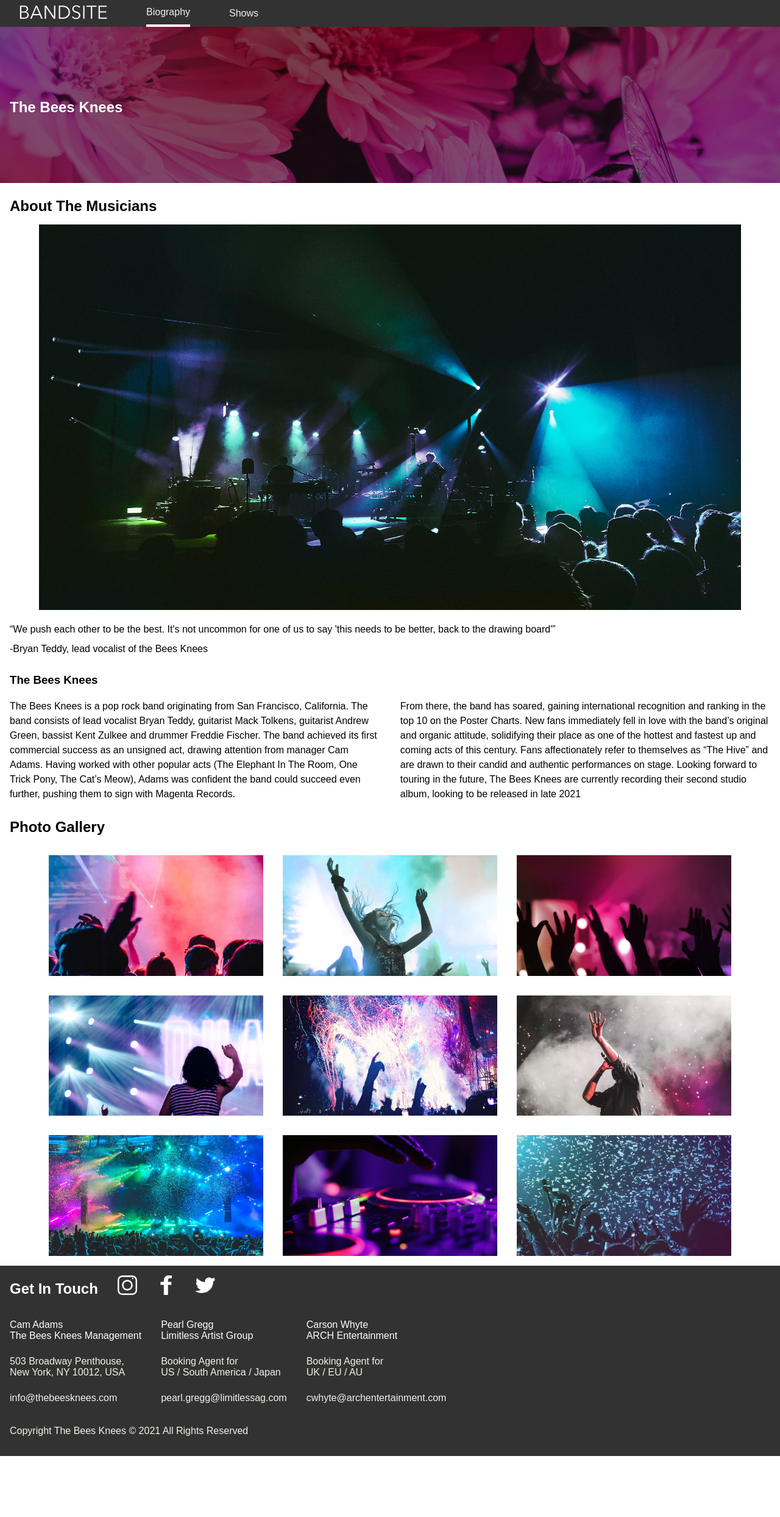
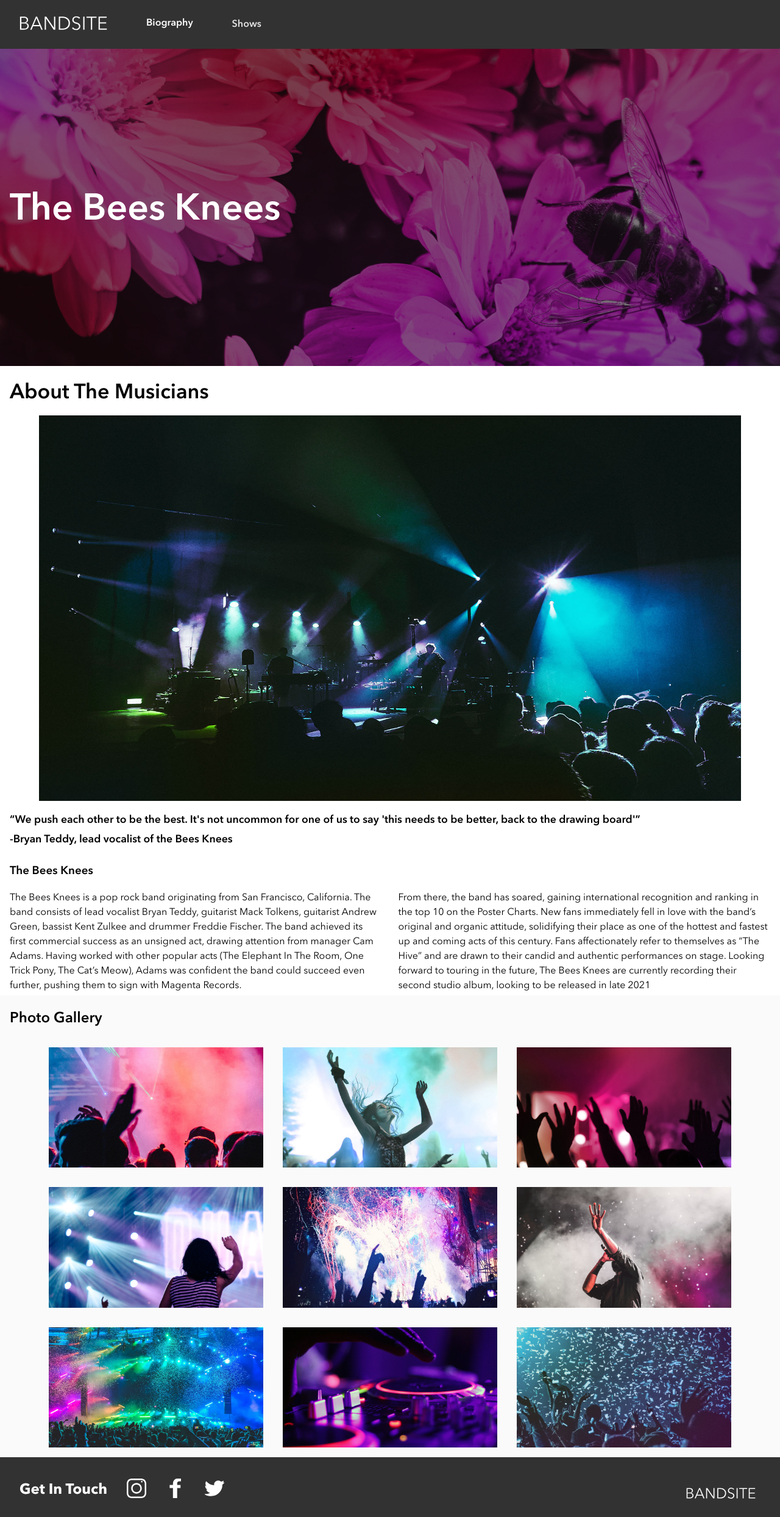
Before and after one commit to dilpreettoor/bandsite, a plain HTML site: page index.html in a window 1280 px wide. Shown: the top 2487 px of the page at 61% size. Before the commit the page ends 2387 px from the top, so only its background shows below. Drawn offline with Linux system fonts and the light colour scheme.

Commit message:
Added responsiveness for Desktop and fixed some minor color and font issues

```diff
--- a/index.html
+++ b/index.html
@@ -15,8 +15,8 @@
             <img src="./assets/logos/Logo-bandsite.svg" alt="site-logo" class="site-header__logo"/>
         </a>
           <ul class="site-header__nav-list">
-            <li class="site-header__nav-item  active"><a href="#" class="site-header__nav-link ">Biography</a></li>
-            <li class="site-header__nav-item"><a href="#" class="site-header__nav-link">Shows</a></li>
+            <li class="site-header__nav-item active"><a href="#" class="site-header__nav-link">Biography</a></li>
+            <li class="site-header__nav-item"><a href="#" class="site-header__nav-link inactive">Shows</a></li>
           </ul>
         </nav>
       </header>
@@ -35,7 +35,7 @@
         <p class="about__quote">-Bryan Teddy, lead vocalist of the Bees Knees</p>
         </p>
 
-        <h3 class="about_subtitle">
+        <h3 class="about__subtitle">
             The Bees Knees
         </h3>
         <div class="about__wrapper">
@@ -91,12 +91,15 @@
     <!-- Footer -->
     <footer class="footer">
     <div class="footer__wrapper">
+
         <h2 class="footer__title">get in touch</h2>
         <div class="footer__social">
             <img src="./assets/icons/Icon-instagram.svg" alt="instagram icon" class="footer__social-icon"/>
             <img src="./assets/icons/Icon-facebook.svg" alt="facebook icon" class="footer__social-icon"/>
             <img src="./assets/icons/Icon-twitter.svg" alt="twitter icon" class="footer__social-icon"/>
+            <img src="./assets/logos/Logo-bandsite.svg" alt="logo" class="footer__top-logo"/>
         </div>
+
     </div>
 
 
@@ -153,8 +156,9 @@
 
     <div class="footer__wrapper">
         <img src="./assets/logos/Logo-bandsite.svg" alt="logo" class="footer__logo"/>
+    </div>
         <p class="footer__copyright-text">Copyright The Bees Knees © 2021 All Rights Reserved</p>
-    </div>
+
 </footer>
 </body>
 </html>
--- a/styles/bio.scss
+++ b/styles/bio.scss
@@ -11,7 +11,6 @@ h1, h2, h3, h4, h5, h6 {
     margin: 0;
     padding: 0;
     box-sizing: border-box;
-    font-family: variables.$font-family;
     text-decoration: none;
 }
 
@@ -23,6 +22,7 @@ h1, h2, h3, h4, h5, h6 {
         padding: 0rem 2rem;
         flex-direction: row;
         justify-content: flex-start;
+
     }
 
     &__nav {
@@ -35,6 +35,7 @@ h1, h2, h3, h4, h5, h6 {
             flex-direction: row;
             width: auto;
             column-gap: 4em;
+            height: 10vh;
 
         }
 
@@ -65,11 +66,13 @@ h1, h2, h3, h4, h5, h6 {
 
         @include mixins.tablet {
             margin-right: 4rem;
+            padding: 2.3rem 0;
         }
     }
 
     &__nav-link {
-        color: variables.$alabaster;
+        color:variables.$white;
+        @include mixins.font(AvenirNextDemi);
     }
 
 }
@@ -77,6 +80,13 @@ h1, h2, h3, h4, h5, h6 {
 .active {
     border-bottom: 4px solid variables.$white;
 }
+
+.inactive {
+    color: variables.$mercury;
+}
+
+
+
 
 
 
@@ -88,10 +98,20 @@ h1, h2, h3, h4, h5, h6 {
     display: flex;
     align-items: center;
 
+    @include mixins.tablet {
+        height: 65vh;
+    }
+
     &__title {
         color: variables.$white;
         text-transform: capitalize;
         z-index: 1;
+
+        @include mixins.font(AvenirNextDemi);
+
+        @include mixins.tablet {
+            font-size: 3.8rem;
+        }
     }
 }
 
@@ -118,6 +138,13 @@ h1, h2, h3, h4, h5, h6 {
 
     &__title {
         text-transform: capitalize;
+        font-size: 1.85rem;
+
+        @include mixins.font(AvenirNextDemi);
+
+        @include mixins.tablet {
+            font-size: 2.125rem;
+        }
     }
 
     &__image {
@@ -130,15 +157,26 @@ h1, h2, h3, h4, h5, h6 {
     &__quote {
         padding: 0.25rem 1rem;
         line-height: 1.5rem;
+        font-size: 1.1rem;
+
+
+        @include mixins.font(AvenirNextDemi);
+    }
+
+    &__subtitle {
+        @include mixins.font(AvenirNextDemi);
     }
 
     &__text {
         padding: 0.25rem 1rem;
         line-height: 1.5rem;
+
+        @include mixins.font(AvenirNextRegular);
     }
 }
 
 .gallery {
+    background-color: variables.$alabaster;
     &__wrapper {
         display: flex;
         flex-direction: column;
@@ -160,34 +198,44 @@ h1, h2, h3, h4, h5, h6 {
             padding: 1rem 1rem;
         }
     }
+
+    &__title {
+        @include mixins.font(AvenirNextDemi);
+    }
 }
 
 .footer {
 
     background-color: variables.$bandsite-black;
+    padding: 1rem;
 
     &__wrapper {
     display: flex;
     flex-direction: column;
     padding-bottom: 16px;
+    position: relative;
 
     @include mixins.tablet {
         flex-direction: row;
+        align-items: center;
     }
         }
 
     &__sub-wrapper-top-text {
         color: variables.$white;
+        @include mixins.font(AvenirNextDemi);
 
     }
 
     &__sub-wrapper-middle-text {
         color: variables.$alabaster;
+        @include mixins.font(AvenirNextRegular);
 
     }
 
     &__sub-wrapper-bottom-text {
         color: variables.$alabaster;
+        @include mixins.font(AvenirNextRegular);
     }
 
     &__sub-wrapper-top {
@@ -203,10 +251,6 @@ h1, h2, h3, h4, h5, h6 {
     }
 
 
-    &__sub-wrapper {
-
-    }
-
     &__social {
         display: flex;
         column-gap: 2rem;
@@ -216,6 +260,7 @@ h1, h2, h3, h4, h5, h6 {
     &__title {
         text-transform: capitalize;
         color: variables.$white;
+        @include mixins.font(AvenirNextBold);
     }
 
     &__social-icon {
@@ -233,8 +278,22 @@ h1, h2, h3, h4, h5, h6 {
         }
     }
 
+    &__top-logo {
+        display: none;
+
+        @include mixins.tablet {
+        display: flex;
+        position: absolute;
+        top: 50%;
+        transform: translateY(-50%);
+        right: 1.5rem;
+
+        }
+    }
+
     &__copyright-text {
         color: variables.$alabaster;
         padding: 1rem 1rem;
+        @include mixins.font(AvenirNextRegular);
     }
 }
--- a/styles/partials/_mixins.scss
+++ b/styles/partials/_mixins.scss
@@ -11,3 +11,7 @@
       @content;
     }
   }
+
+  @mixin font($family){
+    font-family: $family, sans-serif;
+}
--- a/styles/partials/_variables.scss
+++ b/styles/partials/_variables.scss
@@ -4,7 +4,7 @@ $silver: #AFAFAF;
 $white: #ffffff;
 $bandsite-darkblack: #000000;
 $mercury: #E1E1E1;
-$alabaster: #F2F0E6;
+$alabaster: #FAFAFA;
 
 
 
@@ -17,8 +17,23 @@ $desktop-width: 1280px;
 
 // font face
 @font-face {
-    font-family: 'AvenirNext';
+    font-family: 'AvenirNextBold';
     src: url("../../assets/fonts/AvenirNextLTPro-Bold.otf") format("woff2"),
          url("../../assets/fonts/AvenirNextLTPro-Bold.otf") format("woff");
+         font-weight: 700;
 }
-$font-family: 'AvenirBold', Arial, Helvetica, sans-serif;
+
+
+@font-face {
+    font-family: "AvenirNextRegular";
+    src: url("../../assets/fonts/AvenirNextLTPro-Regular.otf") format("woff2"),
+         url("../../assets/fonts/AvenirNextLTPro-Regular.otf") format("woff");
+    font-weight: 400;
+}
+
+@font-face {
+    font-family: "AvenirNextDemi";
+    src: url("../../assets/fonts/AvenirNextLTPro-Demi.otf") format("woff2"),
+         url("../../assets/fonts/AvenirNextLTPro-Demi.otf") format("woff");
+    font-weight: 600;
+}
```
Also changed, not shown: styles/bio.css, 1 other file.
